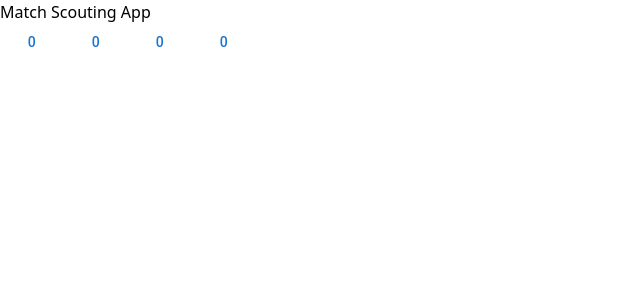
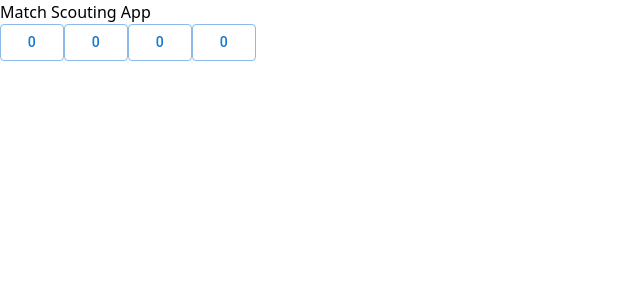
Before and after one commit to 4201VitruvianBots/scouting-app-2024, a React (Vite) app in the folder client/: page /match in a window 1280 px wide. Shown: the top 300 px of the page, without its empty margins (0-640 px from the left). Built offline with nearby package versions, Linux system fonts and the light colour scheme.

Commit message:
added button outline

```diff
--- a/client/src/components/FieldButton.tsx
+++ b/client/src/components/FieldButton.tsx
@@ -27,10 +27,10 @@ function FieldButton() {
                 onChange={handleImage}
                 className='font-serif'>Toggle Map Color
             </ToggleButton> */}
-            <Button onClick={() => handleCount('near')}>{count.near}</Button>
-            <Button onClick={() => handleCount('mid')}>{count.mid}</Button>
-            <Button onClick={() => handleCount('far')}>{count.far}</Button>
-            <Button onClick={() => handleCount('amp')}>{count.amp}</Button>
+            <Button variant='outlined' onClick={() => handleCount('near')}>{count.near}</Button>
+            <Button variant='outlined' onClick={() => handleCount('mid')}>{count.mid}</Button>
+            <Button variant='outlined' onClick={() => handleCount('far')}>{count.far}</Button>
+            <Button variant='outlined' onClick={() => handleCount('amp')}>{count.amp}</Button>
         </div>
     );
 }
```
